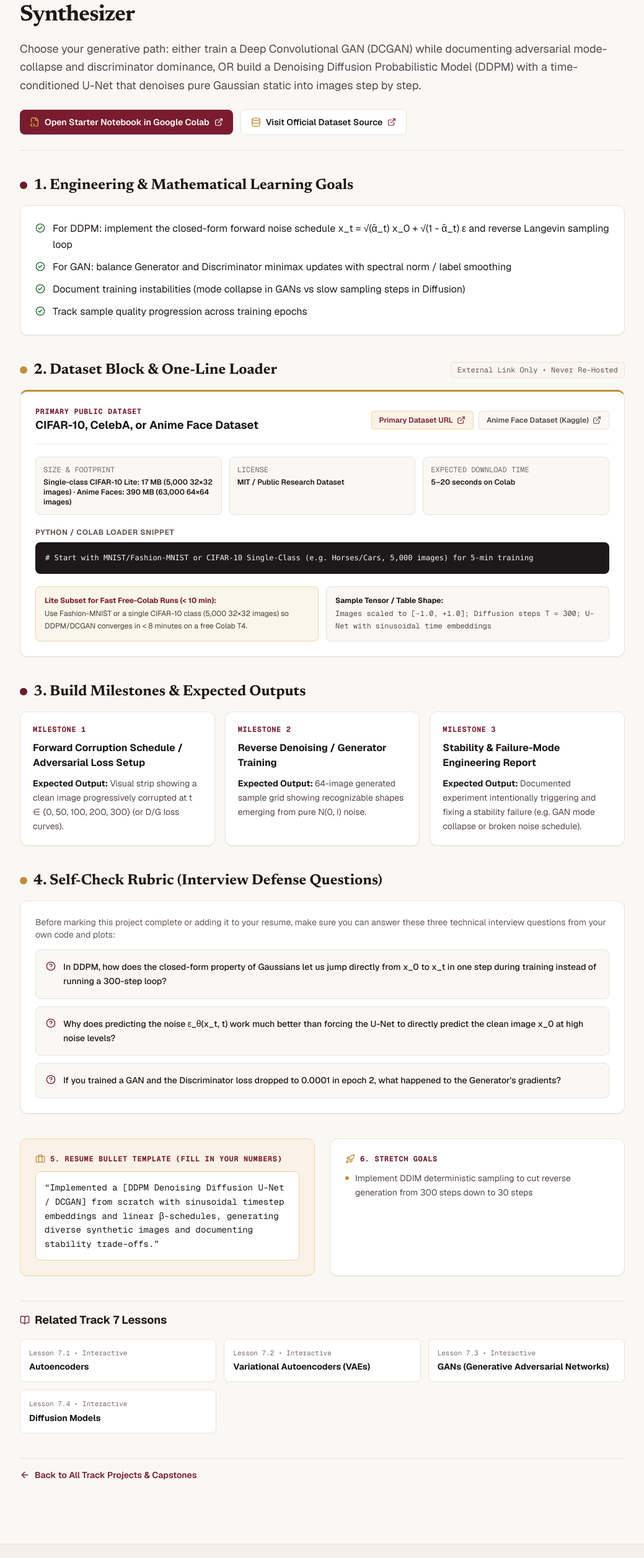
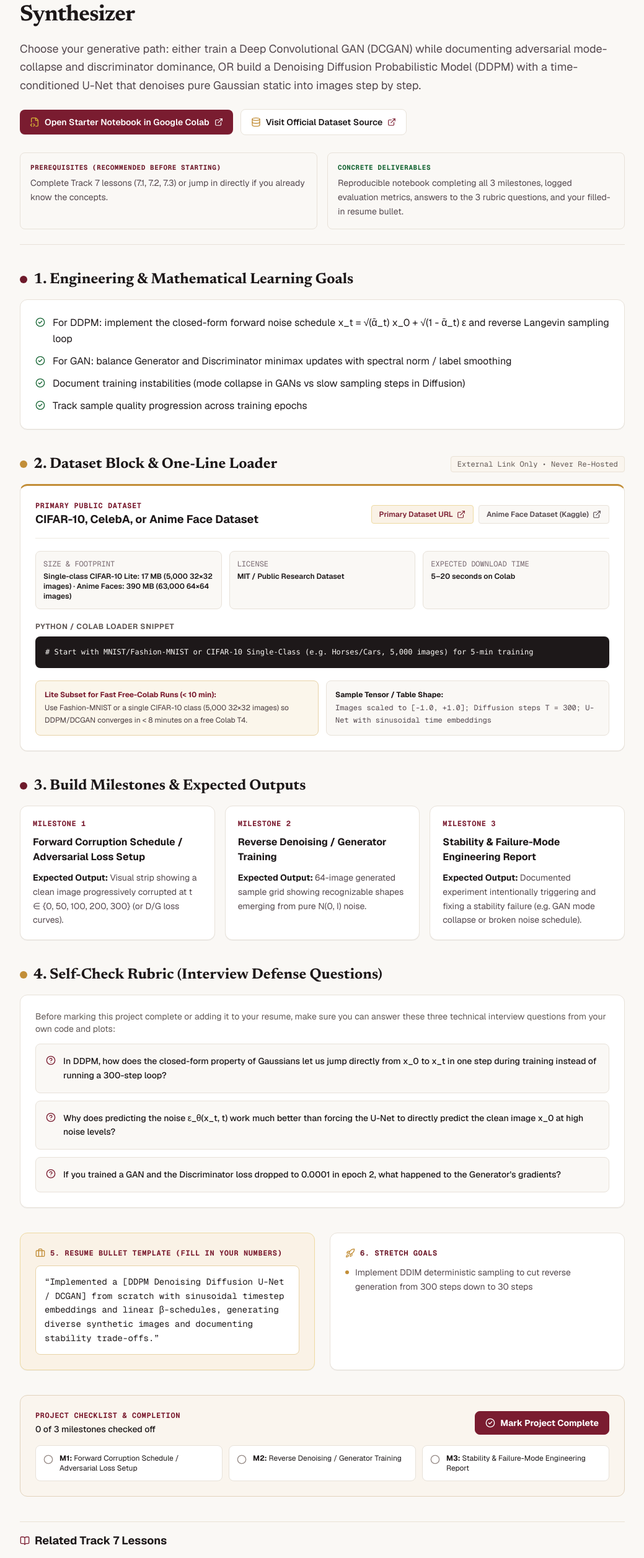
Before and after one commit to Visshu78/DeepLearningSite, a Next.js app: page /projects/anime-gan-or-tiny-diffusion in a window 1280 px wide. Shown: the part 242-2756 px from the top of the page at 62% size, without its empty margins (120-1159 px from the left). Built offline with nearby package versions, Linux system fonts and the light colour scheme.

Commit message:
feat(projects,ux): add project prerequisites/deliverables/completion tracker, refine homepage/footer messaging, and add E2E progress persistence tests

```diff
--- a/app/page.tsx
+++ b/app/page.tsx
@@ -112,7 +112,7 @@ export default function HomePage() {
         <div className="max-w-6xl mx-auto px-4 sm:px-6 space-y-8">
           <div className="max-w-2xl space-y-2">
             <div className="text-xs font-mono-num font-semibold uppercase tracking-wider text-[#C28E38]">
-              Scene First, Verified Math Second
+              Intuition First, Math When You Want It
             </div>
             <h2 className="font-serif-editorial text-2xl sm:text-3xl font-bold text-[#1D1819] tracking-tight">
               Inside Every NeuroPlay Lesson
--- a/app/projects/[slug]/page.tsx
+++ b/app/projects/[slug]/page.tsx
@@ -16,6 +16,7 @@ import {
   ArrowLeft,
   BookOpen,
 } from 'lucide-react';
+import { ProjectCompletionTracker } from '@/components/projects/ProjectCompletionTracker';
 import type { Metadata } from 'next';
 
 export async function generateStaticParams() {
@@ -125,6 +126,28 @@ export default async function ProjectDetailPage({ params }: PageProps) {
             <span>Visit Official Dataset Source</span>
             <ExternalLink className="w-3.5 h-3.5 text-[#7A1C30]" />
           </a>
+        </div>
+
+        {/* Prerequisites & Concrete Deliverables */}
+        <div className="grid grid-cols-1 md:grid-cols-2 gap-4 pt-3 text-xs sm:text-sm">
+          <div className="bg-[#FAF8F5] border border-[#E8E2D9] rounded-lg p-4 space-y-1.5">
+            <div className="font-mono-num text-[11px] font-bold uppercase tracking-wider text-[#6E1A2B]">
+              Prerequisites (Recommended Before Starting)
+            </div>
+            <p className="text-[#54484E] leading-relaxed">
+              {relatedLessons.length > 0
+                ? `Complete Track ${project.trackNumber} lessons (${relatedLessons.slice(0, 3).map(l => l.lessonCode).join(', ')}) or jump in directly if you already know the concepts.`
+                : 'Recommended after completing the core tracks; you can also start independently.'}
+            </p>
+          </div>
+          <div className="bg-[#FAF8F5] border border-[#E8E2D9] rounded-lg p-4 space-y-1.5">
+            <div className="font-mono-num text-[11px] font-bold uppercase tracking-wider text-[#166534]">
+              Concrete Deliverables
+            </div>
+            <p className="text-[#54484E] leading-relaxed">
+              Reproducible notebook completing all {project.milestones.length} milestones, logged evaluation metrics, answers to the 3 rubric questions, and your filled-in resume bullet.
+            </p>
+          </div>
         </div>
       </header>
 
@@ -311,6 +334,12 @@ export default async function ProjectDetailPage({ params }: PageProps) {
         </div>
       </section>
 
+      {/* Interactive Project Completion Tracker */}
+      <ProjectCompletionTracker
+        projectSlug={project.slug}
+        milestones={project.milestones.map(m => ({ number: m.number, title: m.title }))}
+      />
+
       {/* Related Track Lessons */}
       {relatedLessons.length > 0 && (
         <section className="space-y-4 pt-4 border-t border-[#EAE2D5]">
--- a/components/layout/Footer.tsx
+++ b/components/layout/Footer.tsx
@@ -22,7 +22,7 @@ export function Footer() {
               A visual-first deep learning platform for college students in CS, AI, and ML. Understand deep learning by seeing it work: every lesson opens with a relatable daily-life scene, maps each piece to exact tested math, and links to optional guided projects.
             </p>
             <div className="text-[11px] text-[#968A86]">
-              Strict mathematical correctness: all visualizations are generated from pure analytical equations and verified derivatives.
+              Learn by doing: interactive visual workbenches, clear mathematical walkthroughs, and optional hands-on projects.
             </div>
           </div>
 
--- /dev/null
+++ b/components/projects/ProjectCompletionTracker.tsx
@@ -0,0 +1,156 @@
+'use client';
+
+import React, { useSyncExternalStore } from 'react';
+import { CheckCircle2, Circle } from 'lucide-react';
+
+interface MilestoneItem {
+  number: number;
+  title: string;
+}
+
+interface ProjectCompletionTrackerProps {
+  projectSlug: string;
+  milestones: MilestoneItem[];
+}
+
+const STORAGE_KEY = 'neuroplay_project_progress';
+
+function getSnapshot(): string {
+  if (typeof window === 'undefined') return '{}';
+  try {
+    return localStorage.getItem(STORAGE_KEY) || '{}';
+  } catch {
+    return '{}';
+  }
+}
+
+function getServerSnapshot(): string {
+  return '{}';
+}
+
+function subscribe(callback: () => void) {
+  if (typeof window === 'undefined') return () => {};
+  window.addEventListener('neuroplay_project_updated', callback);
+  window.addEventListener('storage', callback);
+  return () => {
+    window.removeEventListener('neuroplay_project_updated', callback);
+    window.removeEventListener('storage', callback);
+  };
+}
+
+interface ProjectState {
+  completed?: boolean;
+  milestones?: number[];
+}
+
+export function ProjectCompletionTracker({
+  projectSlug,
+  milestones,
+}: ProjectCompletionTrackerProps) {
+  const raw = useSyncExternalStore(subscribe, getSnapshot, getServerSnapshot);
+  let allState: Record<string, ProjectState> = {};
+  try {
+    allState = JSON.parse(raw) || {};
+  } catch {
+    allState = {};
+  }
+
+  const current: ProjectState = allState[projectSlug] || {};
+  const checkedMilestones = current.milestones || [];
+  const isCompleted = Boolean(current.completed);
+
+  const saveState = (next: ProjectState) => {
+    if (typeof window === 'undefined') return;
+    try {
+      const updated = { ...allState, [projectSlug]: next };
+      localStorage.setItem(STORAGE_KEY, JSON.stringify(updated));
+      window.dispatchEvent(new Event('neuroplay_project_updated'));
+    } catch {
+      // ignore storage errors
+    }
+  };
+
+  const toggleMilestone = (num: number) => {
+    const nextMilestones = checkedMilestones.includes(num)
+      ? checkedMilestones.filter(n => n !== num)
+      : [...checkedMilestones, num];
+    saveState({
+      ...current,
+      milestones: nextMilestones,
+      completed: nextMilestones.length === milestones.length ? true : current.completed,
+    });
+  };
+
+  const toggleProjectComplete = () => {
+    saveState({
+      ...current,
+      completed: !isCompleted,
+      milestones: !isCompleted ? milestones.map(m => m.number) : checkedMilestones,
+    });
+  };
+
+  return (
+    <section
+      className={`rounded-xl p-5 sm:p-6 border space-y-4 ${
+        isCompleted
+          ? 'bg-[#F0FDF4] border-[#BBF7D0]'
+          : 'bg-[#FAF5EE] border-[#E2D3BD]'
+      }`}
+    >
+      <div className="flex flex-wrap items-center justify-between gap-3">
+        <div className="space-y-1">
+          <div
+            className={`text-xs font-mono-num font-bold uppercase tracking-wider ${
+              isCompleted ? 'text-[#166534]' : 'text-[#7A1C30]'
+            }`}
+          >
+            {isCompleted ? 'Project Completed' : 'Project Checklist & Completion'}
+          </div>
+          <p className="text-sm text-[#1D1819] font-medium">
+            {checkedMilestones.length} of {milestones.length} milestones checked off
+          </p>
+        </div>
+
+        <button
+          type="button"
+          onClick={toggleProjectComplete}
+          className={`inline-flex items-center gap-2 px-4 py-2 rounded-lg text-xs sm:text-sm font-bold transition-colors border cursor-pointer ${
+            isCompleted
+              ? 'bg-white border-[#86EFAC] text-[#166534]'
+              : 'bg-[#7A1C30] border-[#7A1C30] text-white hover:bg-[#5E1424]'
+          }`}
+        >
+          <CheckCircle2 className="w-4 h-4" />
+          <span>{isCompleted ? 'Completed ✓' : 'Mark Project Complete'}</span>
+        </button>
+      </div>
+
+      <div className="grid grid-cols-1 sm:grid-cols-3 gap-2.5">
+        {milestones.map(m => {
+          const checked = checkedMilestones.includes(m.number);
+          return (
+            <button
+              key={m.number}
+              type="button"
+              onClick={() => toggleMilestone(m.number)}
+              className={`flex items-start gap-2.5 p-3 rounded-lg border text-left text-xs transition-colors cursor-pointer ${
+                checked
+                  ? 'bg-white border-[#86EFAC] text-[#166534]'
+                  : 'bg-white border-[#E8E2D9] text-[#1D1819] hover:border-[#7A1C30]'
+              }`}
+            >
+              {checked ? (
+                <CheckCircle2 className="w-4 h-4 text-[#166534] shrink-0 mt-0.5" />
+              ) : (
+                <Circle className="w-4 h-4 text-[#968A86] shrink-0 mt-0.5" />
+              )}
+              <span>
+                <strong>M{m.number}:</strong> {m.title}
+              </span>
+            </button>
+          );
+        })}
+      </div>
+    </section>
+  );
+}
```
Also changed, not shown: 1 other file (tests, documents, lock files or other folders).
